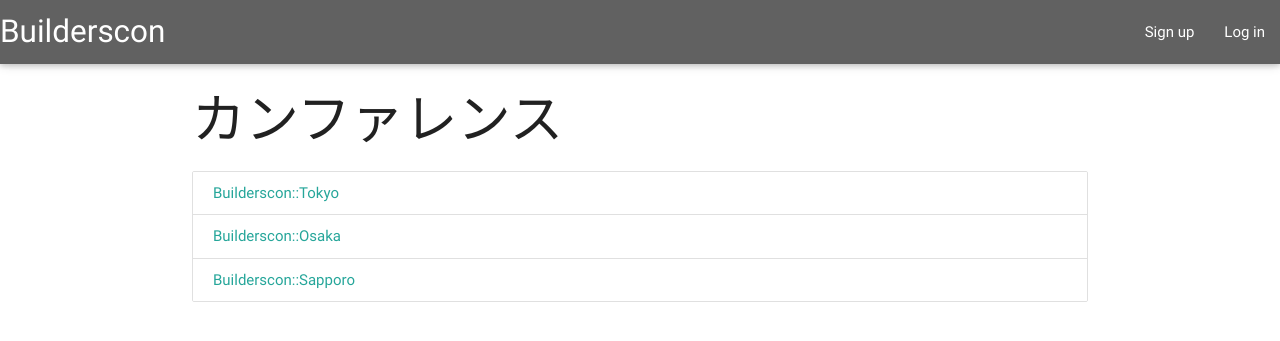
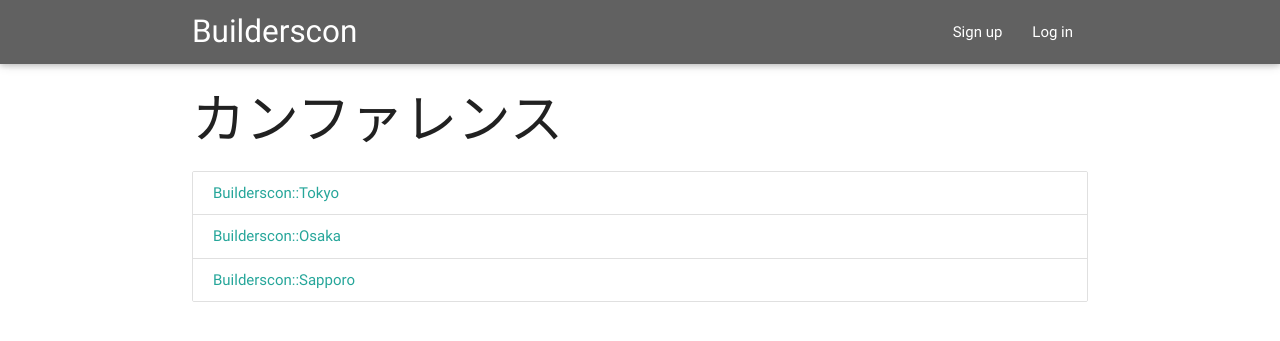
Before and after one commit to builderscon/octav, a Jekyll site: the page built from index.html, in a window 1280 px wide. Shown: the top 341 px of the page. Built offline with Jekyll 4.4.1, drawn with Linux system fonts in a browser that asks for light colours; nearby versions of some CDN libraries.

Commit message:
fix little

```diff
--- a/_layouts/default.html
+++ b/_layouts/default.html
@@ -15,7 +15,7 @@
 
   <div class="navbar-fixed">
     <nav class="grey darken-2" role="navigation">
-      <div class="nav-wrapper">
+      <div class="nav-wrapper container">
         <a id="logo-container" href="{{site.root}}/" class="brand-logo">Builderscon</a>
         <ul class="right">
           <li><a href="{{site.root}}/signup">Sign up</a></li>
```
